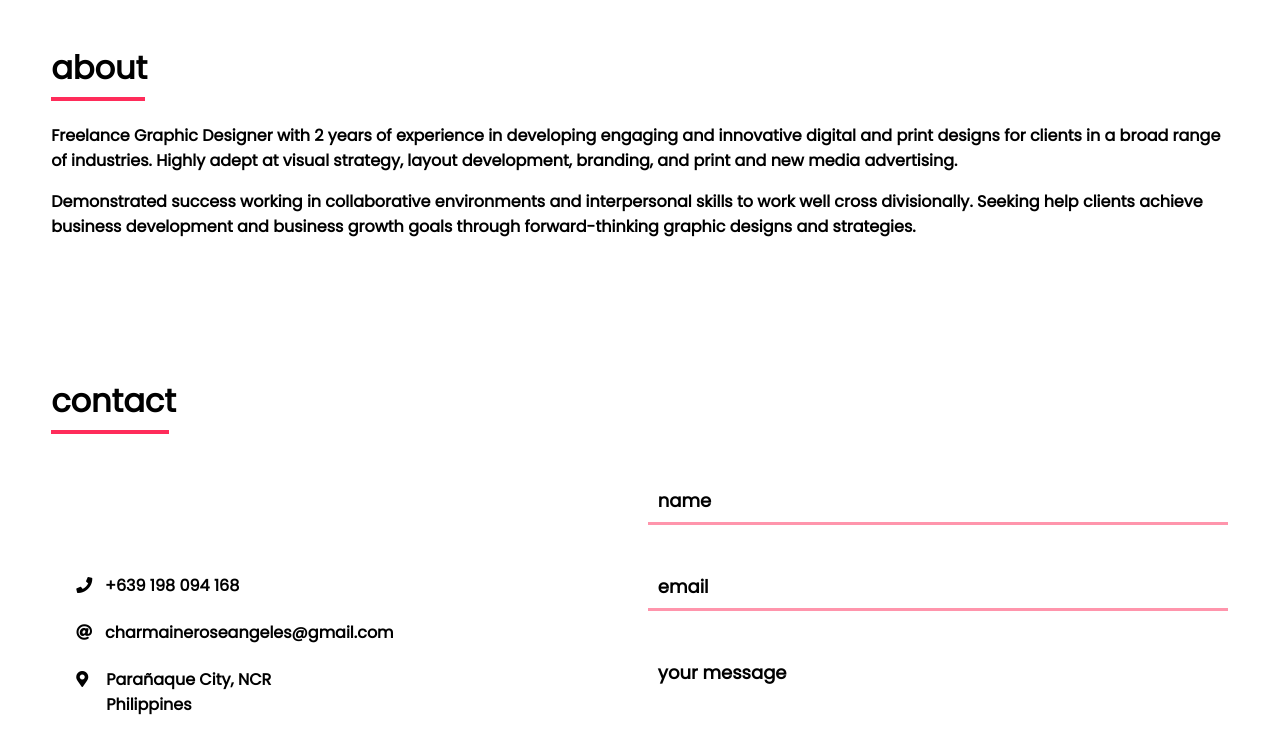
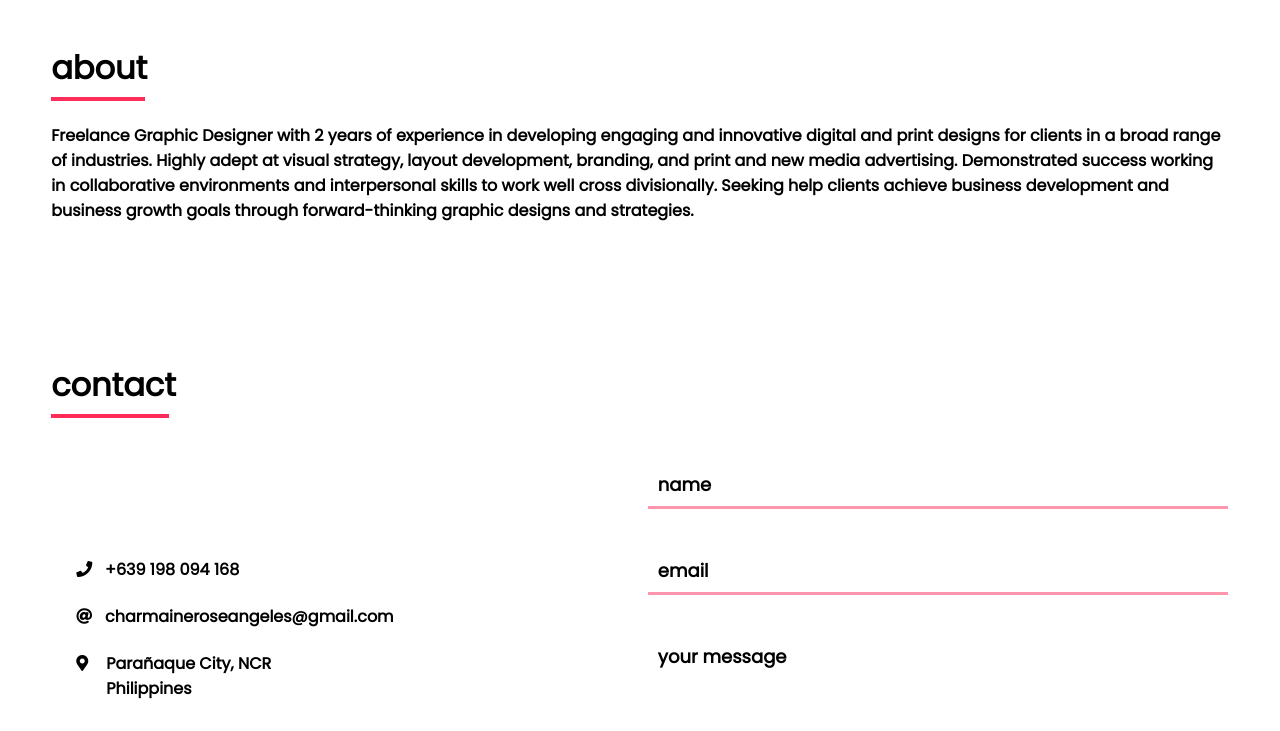
Before and after one commit to CharmaineAngeles/portfolio, a plain HTML site: page index.html in a window 1280 px wide. Shown: the part 1960-2691 px from the top of the page. Drawn offline with nearby package versions, Linux system fonts and the light colour scheme.

Commit message:
Update index.html

```diff
--- a/index.html
+++ b/index.html
@@ -65,11 +65,8 @@
     </div>
     <div id="bio">
         <h1>about</h1>
-        <p>
-            Freelance Graphic Designer with 2 years of experience in developing engaging and innovative digital and print designs for clients in a broad range of industries. Highly adept at visual strategy, layout development, branding, and print and new media advertising.
-        </p>
-        <p>
-            Demonstrated success working in collaborative environments and interpersonal skills to work well cross divisionally. Seeking help clients achieve business development and business growth goals through forward-thinking graphic designs and strategies.
+        <p>Freelance Graphic Designer with 2 years of experience in developing engaging and innovative digital and print designs for clients in a broad range of industries. Highly adept at visual strategy, layout development, branding, and print and new media advertising.
+           Demonstrated success working in collaborative environments and interpersonal skills to work well cross divisionally. Seeking help clients achieve business development and business growth goals through forward-thinking graphic designs and strategies.
         </p>
     </div>
     <div id="contact">
```
